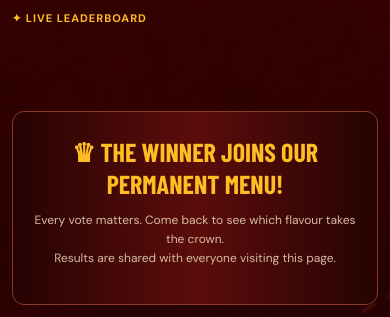
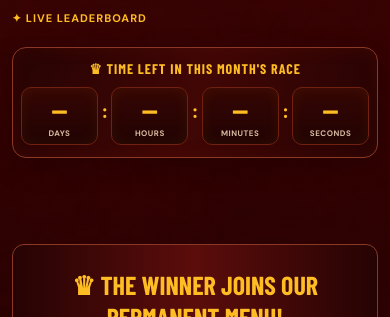
Before and after one commit to VladLazarenlo/big-jacks-pizza, a plain HTML site: page index.html in a window 390 px wide. Shown: the part 783-1100 px from the top of the page. Drawn offline with nearby package versions, Linux system fonts and the light colour scheme; a script that the page names is missing; a web font is replaced by a local one.

Commit message:
Update index.html

```diff
--- a/index.html
+++ b/index.html
@@ -19,6 +19,7 @@
 }
 
 * { box-sizing:border-box; }
+
 html { scroll-behavior:smooth; }
 
 body {
@@ -257,7 +258,7 @@ main {
   border:2px solid var(--gold);
 }
 
-/* Pizza images */
+/* PIZZA IMAGES */
 
 .art {
   height:150px;
@@ -300,7 +301,7 @@ main {
   pointer-events:none;
 }
 
-/* Gold country abbreviations on the left */
+/* Gold country abbreviations */
 
 .landmark {
   display:block;
@@ -318,7 +319,7 @@ main {
   text-transform:uppercase;
 }
 
-/* Hide the flag element in the upper-right corner */
+/* No extra flags in the top-right corner */
 
 .flag {
   display:none !important;
@@ -339,7 +340,7 @@ main {
 
 .pizza-emoji { display:none; }
 
-/* Card content */
+/* CARD CONTENT */
 
 .card-body { padding:14px; }
 
@@ -398,7 +399,7 @@ main {
   cursor:wait;
 }
 
-/* Votes */
+/* VOTES */
 
 .vote-row {
   display:flex;
@@ -445,7 +446,81 @@ main {
   min-height:20px;
 }
 
-/* Winner banner */
+/* REAL-TIME MONTHLY COUNTDOWN */
+
+.countdown {
+  max-width:700px;
+  margin:0 auto 22px;
+  padding:14px 18px 16px;
+  text-align:center;
+  border:1px solid #8b3926;
+  border-radius:14px;
+  background:linear-gradient(
+    110deg,
+    rgba(38,3,3,.96),
+    rgba(65,7,5,.94),
+    rgba(38,3,3,.96)
+  );
+  box-shadow:
+    0 8px 26px #16000055,
+    inset 0 0 18px #8b250f22;
+}
+
+.countdown-title {
+  margin-bottom:10px;
+  color:var(--gold);
+  font-family:'Barlow Condensed',sans-serif;
+  font-size:17px;
+  font-weight:900;
+  letter-spacing:1.5px;
+  text-transform:uppercase;
+}
+
+.countdown-units {
+  display:flex;
+  justify-content:center;
+  align-items:center;
+  gap:8px;
+}
+
+.countdown-unit {
+  min-width:78px;
+  padding:7px 10px 6px;
+  border:1px solid #70210f;
+  border-radius:10px;
+  background:linear-gradient(180deg,#350603,#210303);
+  box-shadow:inset 0 0 14px #ffbd2410;
+}
+
+.countdown-number {
+  display:block;
+  color:var(--gold);
+  font-family:'Barlow Condensed',sans-serif;
+  font-size:clamp(27px,3vw,39px);
+  font-weight:900;
+  line-height:1;
+  font-variant-numeric:tabular-nums;
+}
+
+.countdown-label {
+  display:block;
+  margin-top:5px;
+  color:var(--muted);
+  font-size:10px;
+  font-weight:800;
+  letter-spacing:1px;
+  text-transform:uppercase;
+}
+
+.countdown-separator {
+  color:var(--gold);
+  font-family:'Barlow Condensed',sans-serif;
+  font-size:28px;
+  font-weight:900;
+  transform:translateY(-6px);
+}
+
+/* WINNER BANNER */
 
 .winner {
   margin-top:28px;
@@ -479,7 +554,7 @@ footer {
   letter-spacing:1px;
 }
 
-/* Responsive layout */
+/* RESPONSIVE LAYOUT */
 
 @media(max-width:1100px) {
   .pizza-grid {
@@ -535,6 +610,32 @@ footer {
   .art { height:125px; }
   .card-body { padding:10px; }
   .ingredients { min-height:110px; }
+
+  .countdown {
+    padding:12px 8px;
+  }
+
+  .countdown-title {
+    font-size:14px;
+    letter-spacing:1px;
+  }
+
+  .countdown-units { gap:4px; }
+
+  .countdown-unit {
+    min-width:0;
+    flex:1;
+    padding:8px 4px 6px;
+  }
+
+  .countdown-number { font-size:27px; }
+
+  .countdown-label {
+    font-size:8px;
+    letter-spacing:.5px;
+  }
+
+  .countdown-separator { font-size:20px; }
 }
 
 @media(max-width:390px) {
@@ -604,6 +705,39 @@ footer {
 
     <div class="sort-label">✦ LIVE LEADERBOARD</div>
   </div>
+
+  <!-- Countdown timer -->
+  <section class="countdown" aria-label="Time left in this month's race">
+    <div class="countdown-title">♛ Time left in this month's race</div>
+
+    <div class="countdown-units" id="countdown">
+      <div class="countdown-unit">
+        <span class="countdown-number">--</span>
+        <span class="countdown-label">Days</span>
+      </div>
+
+      <span class="countdown-separator">:</span>
+
+      <div class="countdown-unit">
+        <span class="countdown-number">--</span>
+        <span class="countdown-label">Hours</span>
+      </div>
+
+      <span class="countdown-separator">:</span>
+
+      <div class="countdown-unit">
+        <span class="countdown-number">--</span>
+        <span class="countdown-label">Minutes</span>
+      </div>
+
+      <span class="countdown-separator">:</span>
+
+      <div class="countdown-unit">
+        <span class="countdown-number">--</span>
+        <span class="countdown-label">Seconds</span>
+      </div>
+    </div>
+  </section>
 
   <section class="pizza-grid" id="pizza-grid"></section>
 
@@ -746,6 +880,47 @@ const pizzas = [
 
 const grid = document.getElementById('pizza-grid');
 const message = document.getElementById('message');
+
+/* REAL-TIME COUNTDOWN TO THE END OF THE CURRENT MONTH */
+
+function updateCountdown() {
+  const now = new Date();
+
+  // The countdown ends at midnight on the first day of next month.
+  const nextMonth = new Date(
+    now.getFullYear(),
+    now.getMonth() + 1,
+    1,
+    0, 0, 0, 0
+  );
+
+  const remaining = Math.max(
+    0,
+    nextMonth.getTime() - now.getTime()
+  );
+
+  const totalSeconds = Math.floor(remaining / 1000);
+
+  const days = Math.floor(totalSeconds / 86400);
+  const hours = Math.floor((totalSeconds % 86400) / 3600);
+  const minutes = Math.floor((totalSeconds % 3600) / 60);
+  const seconds = totalSeconds % 60;
+
+  const countdown = document.getElementById('countdown');
+  const numberElements = countdown.querySelectorAll('.countdown-number');
+
+  const values = [days, hours, minutes, seconds];
+
+  numberElements.forEach((element, index) => {
+    element.textContent = index === 0
+      ? String(values[index])
+      : String(values[index]).padStart(2, '0');
+  });
+}
+
+// Update immediately, then once every second.
+updateCountdown();
+setInterval(updateCountdown, 1000);
 
 function showMessage(text) {
   message.textContent = text;
```
